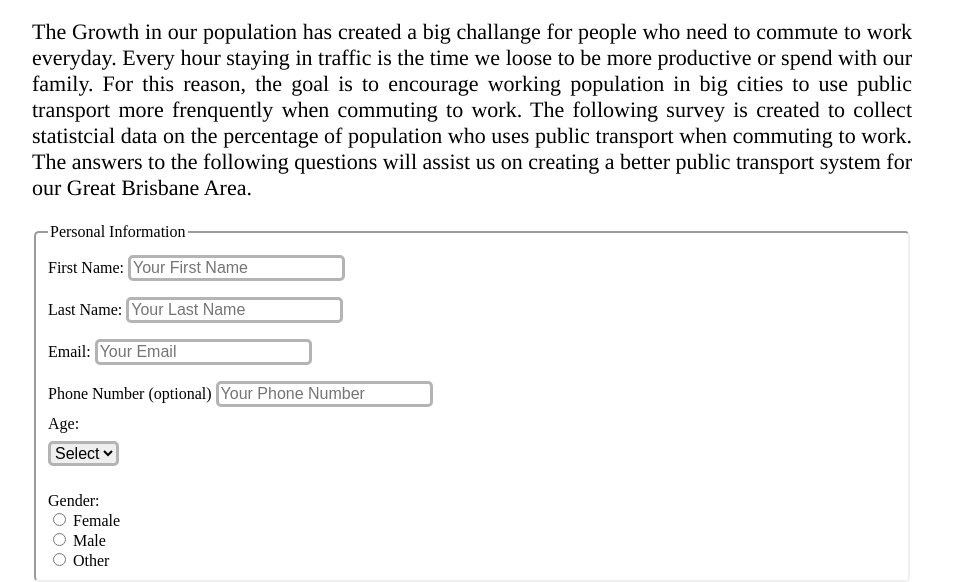
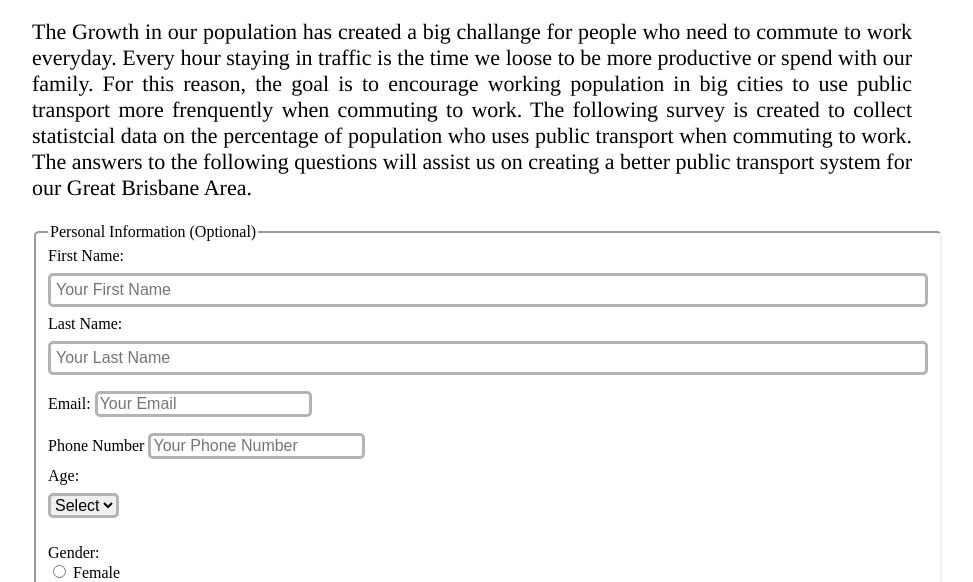
Before and after one commit to Sevicode/Survey-Form, a plain HTML site: page index.html in a window 1280 px wide. Shown: the part 207-789 px from the top of the page, without its empty margins (168-1141 px from the left). Drawn offline with Linux system fonts and the light colour scheme.

Commit message:
revision

```diff
--- a/index.html
+++ b/index.html
@@ -4,7 +4,6 @@
 	<title>Survey Form</title>
 	<meta name="viewport" content="width=device-width, initial-scale=1.0">
 	<meta charset="utf-8">
-
 	<link rel="stylesheet" type="text/css" href="style.css">
 
 </head>
@@ -26,7 +25,7 @@
 		<form id="survey-form">
 
 			<fieldset>
-				<legend> Personal Information</legend>
+				<legend> Personal Information (Optional)</legend>
 
 			<label for="fname" id="fname-label">First Name:</label>
 			<input type="text" name="name" placeholder="Your First Name" id="fname"><br>
@@ -38,7 +37,7 @@
 			<input type="email" name="email" placeholder="Your Email" id="email"><br>
 
 
-			<label for="tel" id="tel-label">Phone Number (optional) </label>
+			<label for="tel" id="tel-label">Phone Number</label>
 			<input type="tel" name="usrtel" placeholder="Your Phone Number"><br>
 
 
--- a/style.css
+++ b/style.css
@@ -1,15 +1,28 @@
 
-@media only screen and (max-width: 600px){
-	body{
-		font-size: 14px;
-	}
-}
+@media only screen and (min-width: 600px){
 
 
 body{
 	margin: 50px 100px;
 	padding: 50px 100px;
 }
+fieldset{
+	width: 100%;
+	font-size: 14px;
+}
+
+input[type=text]{
+	width: 100%;
+	padding: 5px 5px;
+
+
+}
+
+
+}
+
+
+
 
 h1{
 	text-align: center;
@@ -29,7 +42,6 @@ p{
 
 fieldset{
 	border-style: inset;
-	/*width: 100%;*/
 	font-size: 16px;
 	border-radius: 5px;
 }
@@ -39,8 +51,7 @@ fieldset{
 
 
 input[type=text]{
-	/*width: 100%;*/
-	/*padding: 10px 12px;*/
+
 	margin: 8px 0;
 	display: inline-block;
 	border:solid #b4b4b4;
```
Also changed, not shown: 2 other files.
